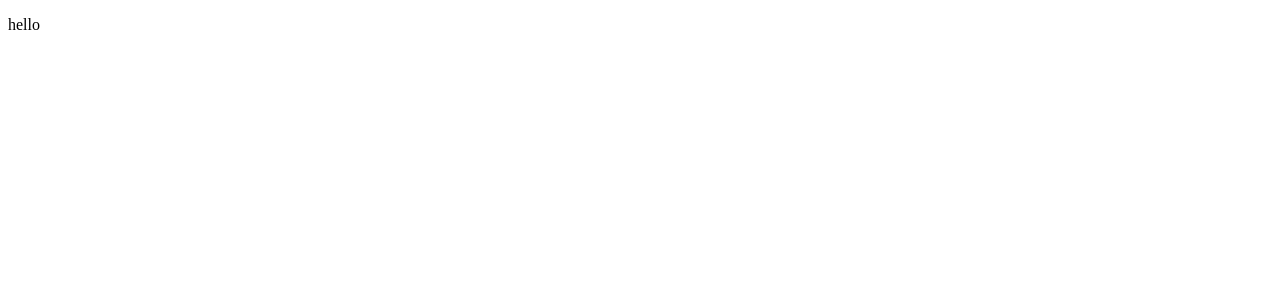
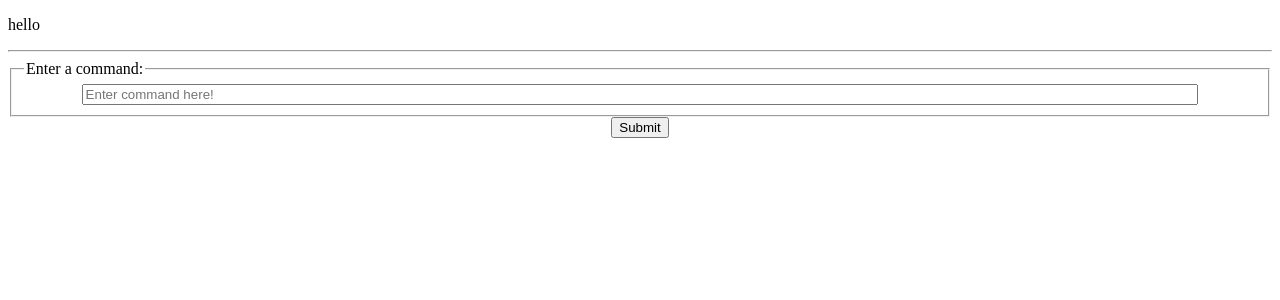
Before and after one commit to MichaelRostom2/Sprint3MockPublic, a React (Vite) app: page / in a window 1280 px wide. Shown: the top 300 px of the page. Built offline with nearby package versions, Linux system fonts and the light colour scheme.

Commit message:
Co-authored-by: DaOlaniyi

```diff
--- a/src/components/App.tsx
+++ b/src/components/App.tsx
@@ -1,8 +1,14 @@
+import REPL from "./REPL";
+
 /**
  * This is the highest level component!
  */
 function App() {
-  return <p>hello</p>;
+  return (
+    <div>
+      <REPL />
+    </div>
+  );
 }
 
 export default App;
--- /dev/null
+++ b/src/components/ControlledInput.tsx
@@ -0,0 +1,31 @@
+import "../styles/main.css";
+import { Dispatch, SetStateAction } from "react";
+
+// Remember that parameter names don't necessarily need to overlap;
+// I could use different variable names in the actual function.
+interface ControlledInputProps {
+  value: string;
+  // This type comes from React+TypeScript. VSCode can suggest these.
+  //   Concretely, this means "a function that sets a state containing a string"
+  setValue: Dispatch<SetStateAction<string>>;
+  ariaLabel: string;
+}
+
+// Input boxes contain state. We want to make sure React is managing that state,
+//   so we have a special component that wraps the input box.
+export function ControlledInput({
+  value,
+  setValue,
+  ariaLabel,
+}: ControlledInputProps) {
+  return (
+    <input
+      type="text"
+      className="repl-command-box"
+      value={value}
+      placeholder="Enter command here!"
+      onChange={(ev) => setValue(ev.target.value)}
+      aria-label={ariaLabel}
+    ></input>
+  );
+}
--- /dev/null
+++ b/src/components/REPL.tsx
@@ -0,0 +1,40 @@
+import { useState } from "react";
+import "../styles/main.css";
+import { REPLHistory } from "./REPLHistory";
+import { REPLInput } from "./REPLInput";
+
+/*
+  You'll want to expand this component (and others) for the sprints! Remember
+  that you can pass "props" as function arguments. If you need to handle state
+  at a higher level, just move up the hooks and pass the state/setter as a prop.
+
+  This is a great top level component for the REPL. It's a good idea to have organize all components in a component folder.
+  You don't need to do that for this gearup.
+*/
+export default function REPL() {
+  // TODO: Add some kind of shared state that holds all the commands submitted.
+  const [commandHistory, setcommandHistory] = useState<string[]>([]);
+  const [resultHistory, setresultHistory] = useState<string[]>([]);
+  const [mode, setMode] = useState<string>("");
+  return (
+    <div className="repl">
+      {/*This is where your REPLHistory might go... You also may choose to add it within your REPLInput
+      component or somewhere else depending on your component organization. What are the pros and cons of each? */}
+      {/* TODO: Update your REPLHistory and REPLInput to take in new shared state as props */}
+      <REPLHistory
+        commandHistory={commandHistory}
+        resultHistory={resultHistory}
+        mode={mode}
+      />
+      <hr></hr>
+      <REPLInput
+        commandHistory={commandHistory}
+        setCommandHistory={setcommandHistory}
+        mode={mode}
+        setMode={setMode}
+        resultHistory={resultHistory}
+        setresultHistory={setresultHistory}
+      />
+    </div>
+  );
+}
--- /dev/null
+++ b/src/components/REPLHistory.tsx
@@ -0,0 +1,32 @@
+import "../styles/main.css";
+
+interface REPLHistoryProps {
+  commandHistory: string[];
+  resultHistory: string[];
+  mode: string;
+}
+// TODO: enum?
+export function REPLHistory(props: REPLHistoryProps) {
+  if (props.mode === "brief") {
+    return (
+      <div className="repl-history">
+        {props.resultHistory.map((ele, idx) => (
+          <p key={idx}>{ele}</p>
+        ))}
+      </div>
+    );
+  } else if (props.mode == "verbose") {
+    return (
+      <div className="repl-history">
+        {props.commandHistory.map((ele, idx) => (
+          <p key={idx}>{ele}</p>
+        ))}
+        {props.resultHistory.map((ele, idx) => (
+          <p key={idx}>{ele}</p>
+        ))}
+      </div>
+    );
+  } else {
+    return <p>hello</p>;
+  }
+}
--- /dev/null
+++ b/src/components/REPLInput.tsx
@@ -0,0 +1,62 @@
+import "../styles/main.css";
+import { Dispatch, SetStateAction, useState } from "react";
+import { ControlledInput } from "./ControlledInput";
+
+interface REPLInputProps {
+  // TODO: Fill this with desired props... Maybe something to keep track of the submitted commands
+  commandHistory: string[];
+  setCommandHistory: React.Dispatch<React.SetStateAction<string[]>>;
+  mode: string;
+  setMode: React.Dispatch<React.SetStateAction<string>>;
+  resultHistory: string[];
+  setresultHistory: React.Dispatch<React.SetStateAction<string[]>>;
+}
+
+// You can use a custom interface or explicit fields or both! An alternative to the current function header might be:
+// REPLInput(history: string[], setHistory: Dispatch<SetStateAction<string[]>>)
+export function REPLInput(props: REPLInputProps) {
+  // Remember: let React manage state in your webapp.
+  // Manages the contents of the input box
+  const [commandString, setCommandString] = useState<string>("");
+
+  const ProcessInput = () => {
+    props.setCommandHistory([...props.commandHistory, commandString]);
+    const command = commandString.split(" ")[0];
+
+    if (command === "mode") {
+      const modetype = commandString.split(" ")[1];
+      if (modetype === "brief" || modetype == "verbose") {
+        props.setMode(modetype);
+        props.setresultHistory([...props.resultHistory, "Mode set!"]);
+      } else {
+        // TODO: throw errors
+      }
+    } else if (command === "load") {
+    }
+  };
+
+  /**
+   * We suggest breaking down this component into smaller components, think about the individual pieces
+   * of the REPL and how they connect to each other...
+   */
+  return (
+    <div className="repl-input">
+      {/* This is a comment within the JSX. Notice that it's a TypeScript comment wrapped in
+            braces, so that React knows it should be interpreted as TypeScript */}
+      {/* I opted to use this HTML tag; you don't need to. It structures multiple input fields
+            into a single unit, which makes it easier for screenreaders to navigate. */}
+      <fieldset>
+        <legend>Enter a command:</legend>
+        <ControlledInput
+          value={commandString}
+          setValue={setCommandString}
+          ariaLabel={"Command input"}
+        />
+      </fieldset>
+      <button aria-label="submit-button" onClick={ProcessInput}>
+        {" "}
+        Submit
+      </button>
+    </div>
+  );
+}
--- /dev/null
+++ b/src/styles/index.css
@@ -0,0 +1,61 @@
+:root {
+  font-family: Inter, system-ui, Avenir, Helvetica, Arial, sans-serif;
+  line-height: 1.5;
+  font-weight: 400;
+
+  color-scheme: light dark;
+  color: rgba(255, 255, 255, 0.87);
+  background-color: #242424;
+
+  font-synthesis: none;
+  text-rendering: optimizeLegibility;
+  -webkit-font-smoothing: antialiased;
+  -moz-osx-font-smoothing: grayscale;
+  -webkit-text-size-adjust: 100%;
+}
+
+a {
+  font-weight: 500;
+  color: #646cff;
+  text-decoration: inherit;
+}
+a:hover {
+  color: #535bf2;
+}
+
+h1 {
+  font-size: 3.2em;
+  line-height: 1.1;
+}
+
+button {
+  border-radius: 8px;
+  border: 1px solid transparent;
+  padding: 0.6em 1.2em;
+  font-size: 1em;
+  font-weight: 500;
+  font-family: inherit;
+  background-color: #1a1a1a;
+  cursor: pointer;
+  transition: border-color 0.25s;
+}
+button:hover {
+  border-color: #646cff;
+}
+button:focus,
+button:focus-visible {
+  outline: 4px auto -webkit-focus-ring-color;
+}
+
+@media (prefers-color-scheme: light) {
+  :root {
+    color: #213547;
+    background-color: #ffffff;
+  }
+  a:hover {
+    color: #747bff;
+  }
+  button {
+    background-color: #f9f9f9;
+  }
+}
--- /dev/null
+++ b/src/styles/main.css
@@ -0,0 +1,31 @@
+/*
+  This is a reasonable starting point for the CSS in Mock.
+  Positioning in CSS can sometimes be annoying to manage, so we've opted to
+  give you this starter CSS. Feel free to modify it as you wish, though.
+*/
+
+.repl {
+    position:relative;
+    min-height:95vh;
+}
+
+.repl-history {
+    height:55vh;
+    margin: auto;
+    display: block;
+    overflow: scroll;
+}
+
+.repl-input {
+    margin: auto;
+    height:10vh;
+}
+.repl-command-box {
+    width: 90%;
+    margin: auto;
+    display: block;
+}
+button{
+    margin: auto;
+    display: block;
+}
```
Also changed, not shown: src/styles/App.css (added, +14 -0 lines).
